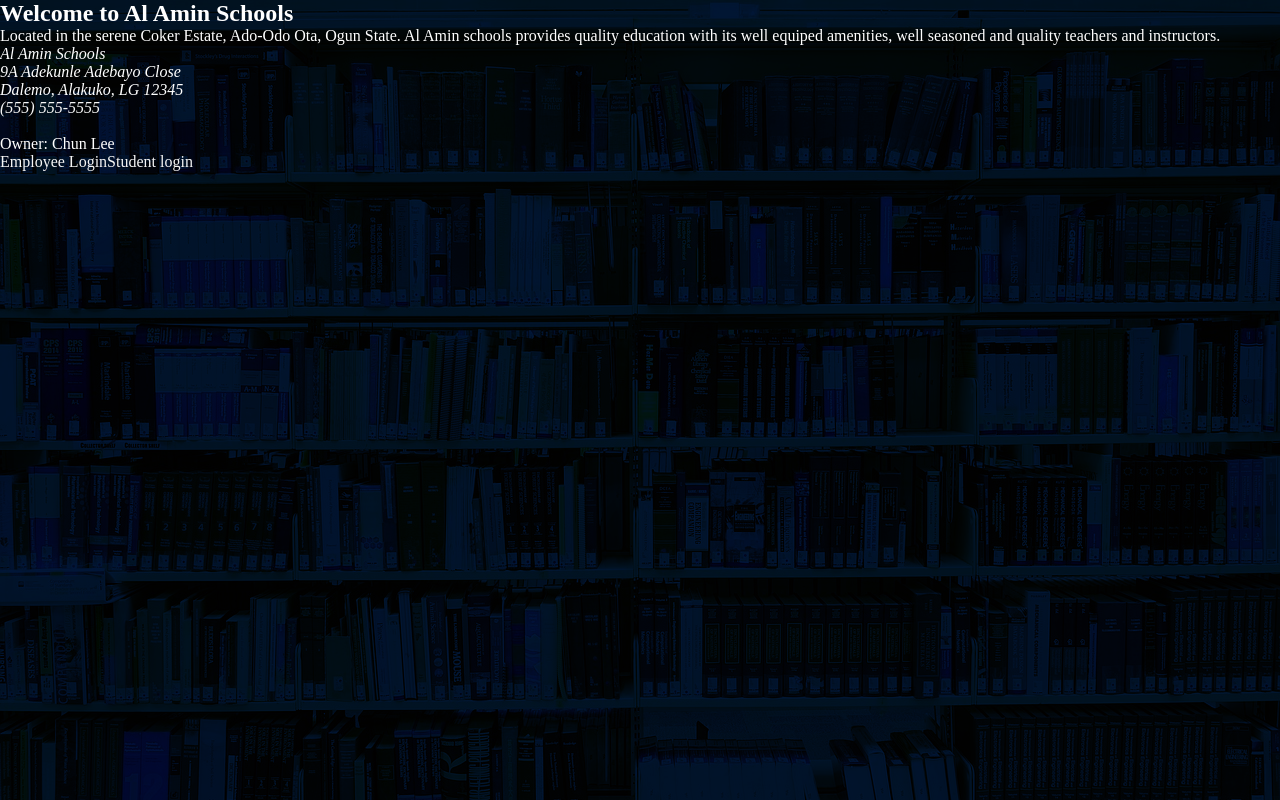
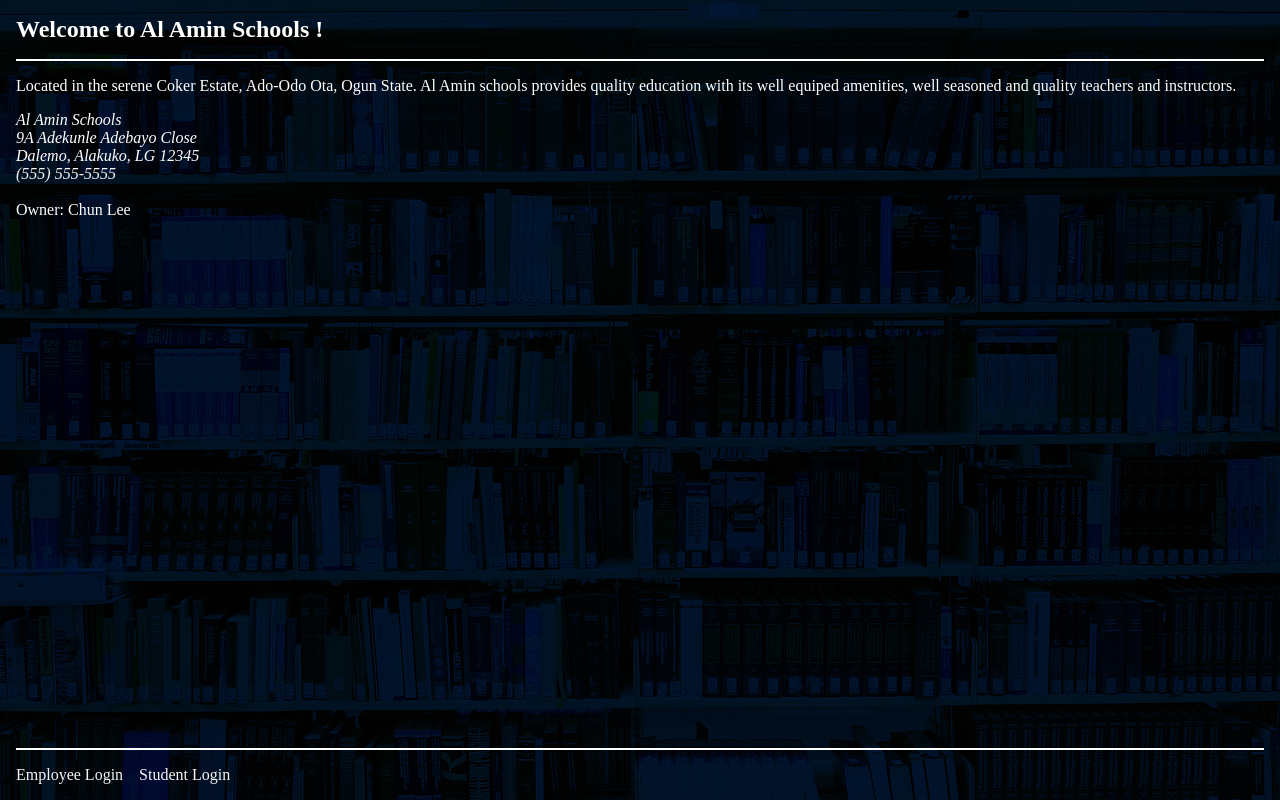
Before and after one commit to Okunola11/Al-Amin-Frontend, a React (Create React App) app: page / in a window 1280 px wide. Built offline with nearby package versions, Linux system fonts and the light colour scheme.

Commit message:
Added some css

```diff
--- a/src/components/DashHeader.js
+++ b/src/components/DashHeader.js
@@ -2,7 +2,7 @@ import { Link } from "react-router-dom";
 
 const DashHeader = () => {
   return (
-    <header>
+    <header className="dash-header">
       <div className="dash-header__container">
         <Link to="/dash">
           <h1>Al Amin</h1>
--- a/src/components/Public.js
+++ b/src/components/Public.js
@@ -5,7 +5,7 @@ const Public = () => {
     <section className="public">
       <header>
         <h1>
-          Welcome to <span className="nowrap">Al Amin Schools</span>
+          Welcome to <span className="nowrap">Al Amin Schools !</span>
         </h1>
       </header>
       <main className="public__main">
@@ -24,9 +24,13 @@ const Public = () => {
         <br />
         <p>Owner: Chun Lee</p>
       </main>
-      <footer>
-        <Link to="/login">Employee Login</Link>
-        <Link>Student login</Link>
+      <footer className="public__footer">
+        <p>
+          <Link to="/login">Employee Login</Link>
+        </p>
+        <p>
+          <Link>Student Login</Link>
+        </p>
       </footer>
     </section>
   );
--- a/src/features/auth/Welcome.js
+++ b/src/features/auth/Welcome.js
@@ -7,7 +7,7 @@ const Welcome = () => {
     timeStyle: "long",
   }).format(date);
   return (
-    <section>
+    <section className="welcome">
       <p>{today}</p>
       <h2>Welcome!</h2>
       <p>
--- a/src/index.css
+++ b/src/index.css
@@ -8,6 +8,7 @@
 :root {
   /* COLORS */
   --BGCOLOR: #011638;
+  --HEADING: #0f172a;
   --ERROR: firebrick;
   --COLOR: #fff;
   --LINK-COLOR: whitesmoke;
@@ -83,3 +84,64 @@ a:hover,
 a:focus {
   color: var(--LINK-HOVER);
 }
+
+/* || PAGES*/
+.public,
+.welcome {
+  display: flex;
+  flex-direction: column;
+  gap: 1rem;
+}
+
+.public {
+  flex-grow: 1;
+  padding: 1em;
+}
+
+.public__main {
+  flex-grow: 1;
+  padding: 1em 0;
+  border-top: 2px solid var(--BORDER-COLOR);
+  border-bottom: 2px solid var(--BORDER-COLOR);
+}
+
+.public__addr {
+  margin-top: 1em;
+}
+
+.public__footer {
+  display: flex;
+  gap: 1em;
+}
+
+.welcome a::before {
+  content: "➜";
+}
+
+/* || DASH*/
+
+.dash-header {
+  position: sticky;
+  z-index: 1;
+  top: 0;
+  background-color: var(--HEADING);
+  padding: 0 0.5em;
+  border-bottom: 1px solid var(--BORDER-COLOR);
+}
+
+.dash-container {
+  flex-grow: 1;
+  padding: 0.75em 0.5em 0.5em;
+}
+
+.dash-footer {
+  position: sticky;
+  bottom: 0;
+  background-color: var(--HEADING);
+  display: flex;
+  flex-flow: row nowrap;
+  justify-content: flex-start;
+  gap: 1em;
+  padding: 0.5em;
+  border-top: 1px solid var(--BORDER-COLOR);
+}
```
